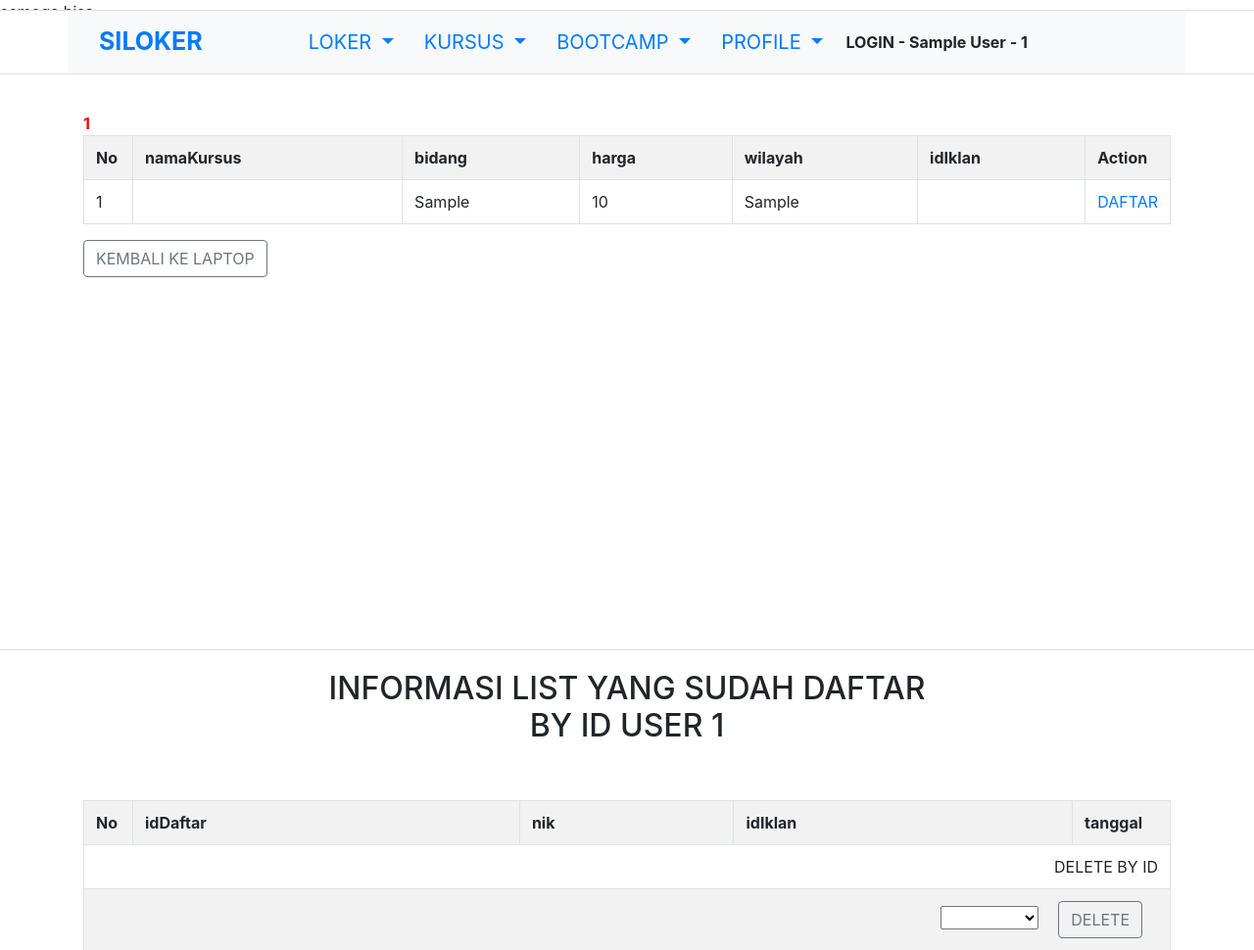
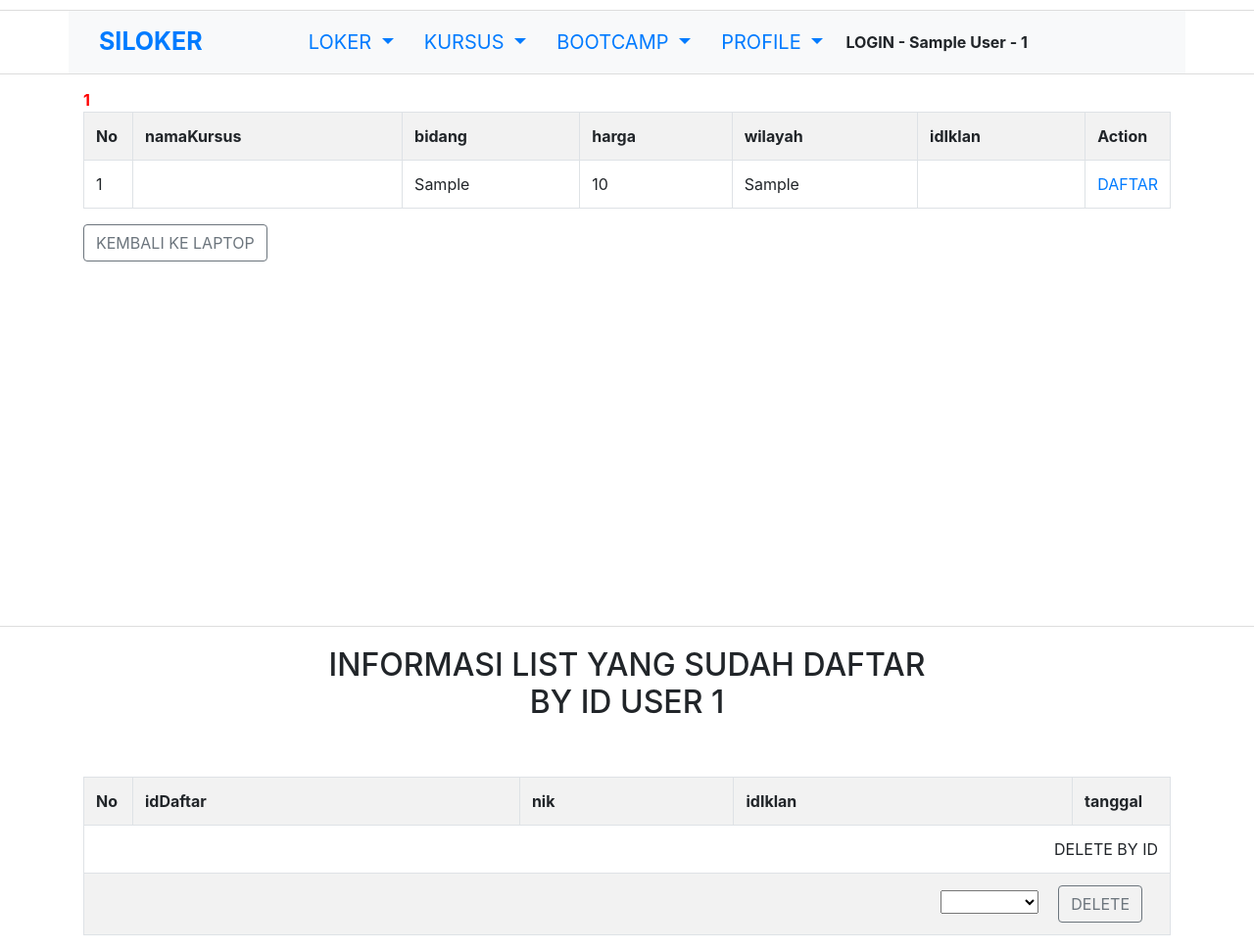
Before and after one commit to avengersinfinityloop/siloker, a PHP site: page /cekTempat.php in a window 1280 px wide. Shown: the top 970 px of the page at 98% size. Run offline with PHP 8.4, Linux system fonts and the light colour scheme; the visitor is signed in with stand-in values (Sample User, id 1); tables that the repository leaves empty or names only in its code hold one stand-in row (values such as "Sample post"); data that the repository does not hold is empty.

Commit message:
di rubah sama kang joy

```diff
--- a/SILOKER/cekTempat.php
+++ b/SILOKER/cekTempat.php
@@ -1,5 +1,4 @@
 <?php
-    echo 'semoga bisa';
     require "fungsi.php";
     require ("koneksidb.php");
 
```
